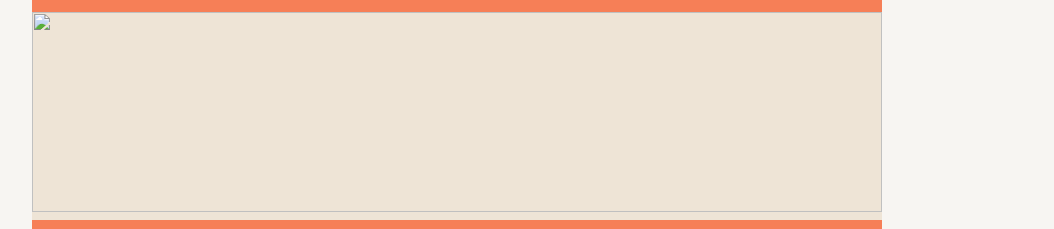
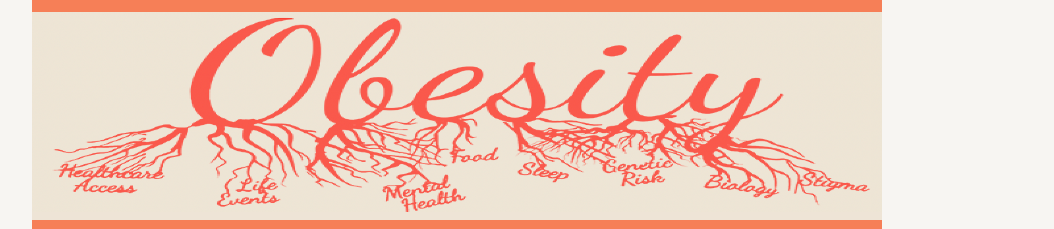
Before and after one commit to KarenXia/vis2, a plain HTML site: page index.html in a window 1280 px wide. Shown: the top 229 px of the page, without its empty margins (183-1237 px from the left). Drawn offline with nearby package versions, Linux system fonts and the light colour scheme; the site is published under a folder, as on GitHub Pages, so addresses that start at the root find nothing; a script that the page names is missing.

Commit message:
Add files via upload

```diff
--- a/index.html
+++ b/index.html
@@ -32,7 +32,7 @@
     <div class = "first_header">
       <!-- start of header -->
       <div class = "header">
-        <img src="/images/title.png" width="850" height="200">
+        <img src="images/title.png" width="850" height="200">
       </div>
       <div class = "border">
       </div>
```
